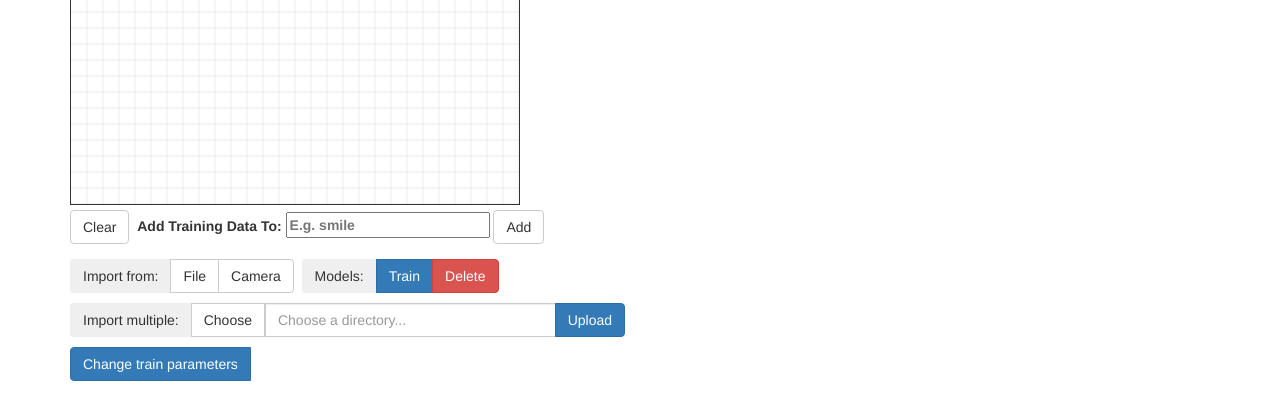
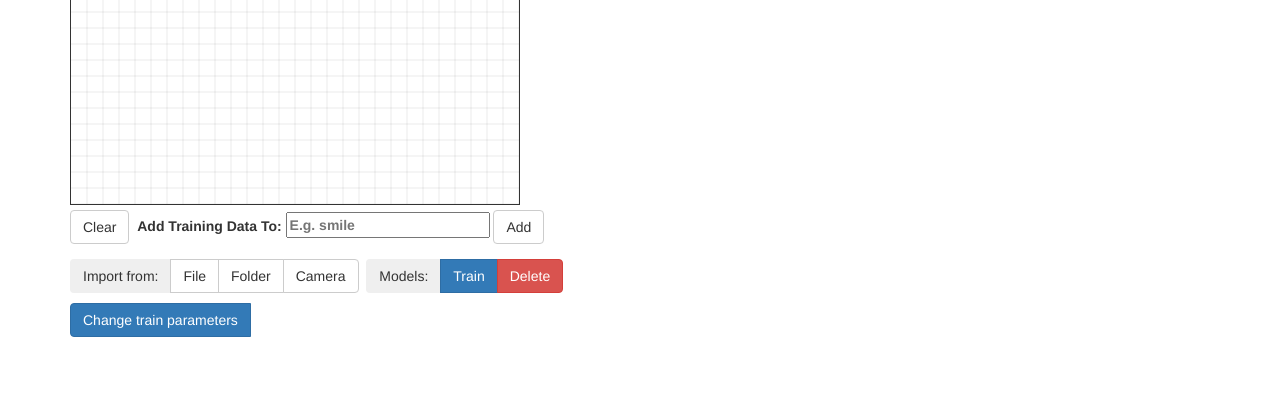
Before and after one commit to stblmuc/Smiley, a Flask app: page / in a window 1280 px wide. Shown: the part 345-765 px from the top of the page. Run offline with Flask 2, Linux system fonts and the light colour scheme; some libraries are stand-ins or nearby versions.

Commit message:
import from folder improved on interface

```diff
--- a/smiley/cnn_model.py
+++ b/smiley/cnn_model.py
@@ -4,7 +4,7 @@ import tensorflow as tf
 
 
 # Convolutional Neural Network with two convolutional and max pool layers,
-# followed by two fully connected layers with a dropout layer in between.
+# followed by two fully connected layers with dropout on the first one.
 # At the end, softmax is applied to transform the values into probabilities for each class.
 def convolutional(x, nCategories, is_training=True):
     config = configparser.ConfigParser()
--- a/static/js/main.js
+++ b/static/js/main.js
@@ -467,8 +467,15 @@ $(() => {
         main.addTrainingData();
     });
 
-    $('#importImage').change((e) => {
+    $('#importFile').change((e) => {
         main.loadImage(e.target.files[0]);
+    });
+
+    $('#importFolder').change((e) => {
+        fileList = e.target.files;
+        for (var i = 0; i < fileList.length; i++) {
+            main.loadAndUploadImage(fileList[i]);
+        }
     });
 
     $('#takePicture').click((e) => {
@@ -483,39 +490,12 @@ $(() => {
         main.deleteAllModels(e.target);
     });
 
-    $('#file-catcher').submit((e) => {
-        var fileInput = document.getElementById('files-input');
-  	    for (var i = 0; i < fileInput.files.length; i++) {
-    	    main.loadAndUploadImage(fileInput.files[i]);
-        }
-
-    });
-
     $('#show-config').click((e) => {
         main.showConfig();
     });
-
-    prepareDirInput();
 
     $('#config-form').submit((e) => {
         main.updateConfig();
     });
 
 });
-
-function prepareDirInput() {
-    var element = $("#files-input");
-	element.attr("name",$(this).attr("name"));
-	element.change(function(){
-	    // Show directory name of selection
-		element.next(element).find('input').val((element.val()).split('\\').pop());
-	});
-	$("#choose-dir").click(function(){
-		element.click();
-	});
-	$("#dir-text").css("cursor","pointer");
-	$("#dir-text").mousedown(function() {
-		element.click();
-		return false;
-	});
-}
--- a/templates/index.html
+++ b/templates/index.html
@@ -32,36 +32,14 @@
             <div style="margin-top: 10px">
                 <div class="btn-group">
                     <button class="btn" style="pointer-events: none;">Import from:</button>
-                    <label id="importImage" class="btn btn-default btn-file">File<input type="file"
-                                                                                        style="display: none;"/></label>
+                    <label id="importFile" class="btn btn-default btn-file">File<input type="file" id='file-input' style="display: none;"/></label>
+                    <label id="importFolder" class="btn btn-default btn-file">Folder<input type="file" id='folder-input' multiple webkitdirectory style="display: none;"/></label>
                     <button id="takePicture" class="btn btn-default">Camera</button>
                 </div>&nbsp;
                 <div class="btn-group">
                     <button class="btn" style="pointer-events: none;">Models:</button>
                     <button id="trainModels" class="btn btn-primary">Train</button>
                     <button id="deleteModels" class="btn btn-danger">Delete</button>
-                </div>
-            </div>
-            <div style="margin-top: 10px">
-                <div class="btn-group">
-                    <form id="file-catcher">
-                        <input type='file' class='input-ghost' id='files-input' multiple webkitdirectory
-                               style='visibility:hidden; height:0'>
-                        <div class="input-group input-file">
-                            <span class="input-group-btn" title="Import a folder of data">
-                                <button class="btn" style="pointer-events: none;">Import multiple:</button>
-                            </span>
-                            <span class="input-group-btn">
-                                <button class="btn btn-default btn-choose" id="choose-dir" type="button"
-                                            style="border-radius: 0;">Choose </button>
-                            </span>
-                            <input type="text" class="form-control" id="dir-text"
-                                   placeholder='Choose a directory...'/>
-                            <span class="input-group-btn">
-                                <button class="btn btn-primary" type="submit">Upload</button>
-                            </span>
-                        </div>
-                    </form>
                 </div>
             </div>
             <div style="margin-top: 10px">
```
Also changed, not shown: README.md.
